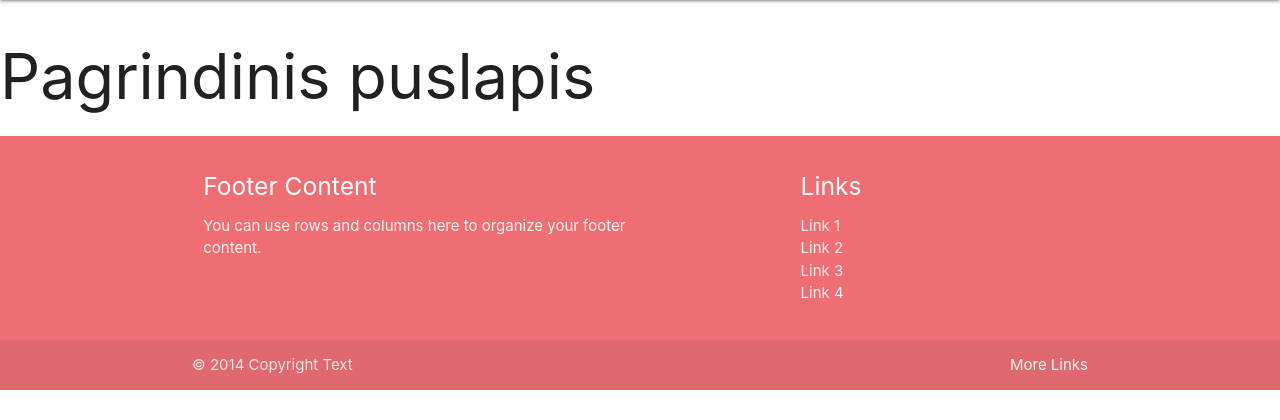
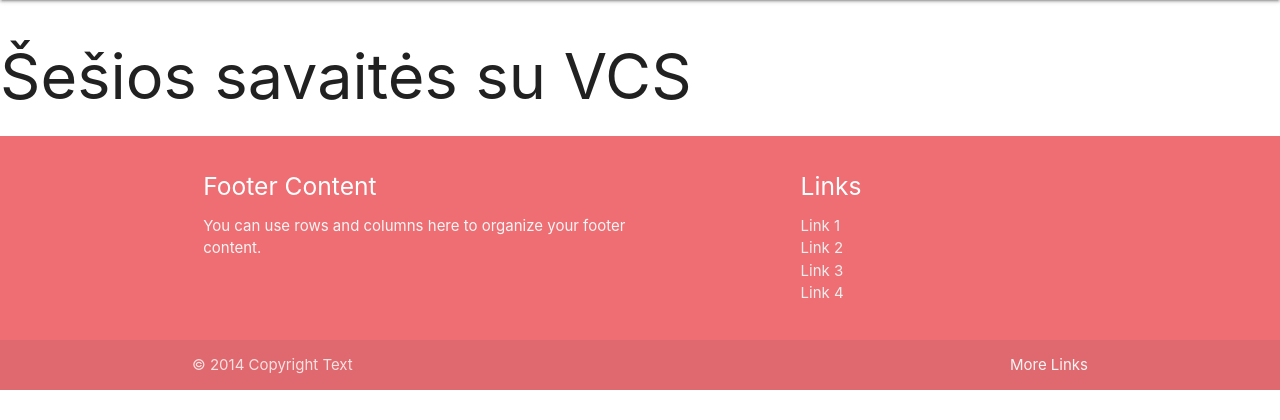
Before and after one commit to Arturasrom/grupe3, a PHP site: page / in a window 1280 px wide. Shown: the part 64-484 px from the top of the page. Run offline with PHP 8.4, Linux system fonts and the light colour scheme.

Commit message:
pakeistas pavadinimas

```diff
--- a/index.php
+++ b/index.php
@@ -2,7 +2,7 @@
 <?php include "header.php" ?> <!-- Netrinam! -->
 
 
-  <h1>Pagrindinis puslapis</h1>
+  <h1>Šešios savaitės su VCS</h1>
 
 
 <?php include "footer.php" ?> <!-- Netrinam! -->
```
